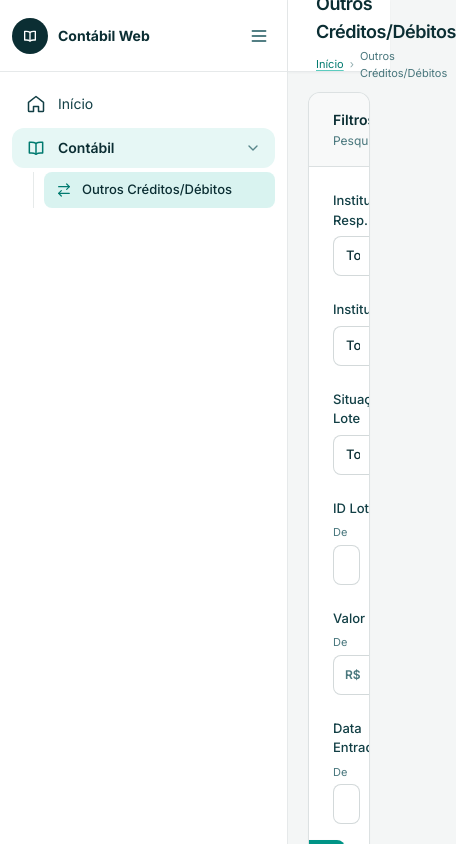
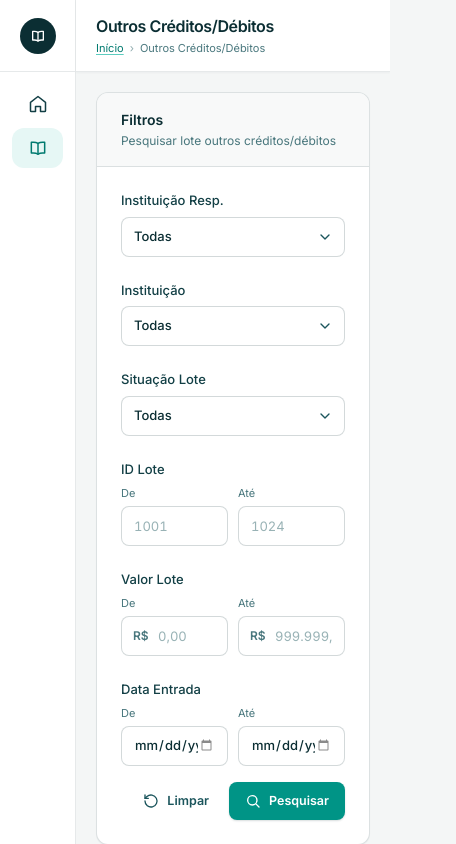
Before and after one commit to zrodrigolimaz/contabil-web, an Angular app: page / in a window 390 px wide. Shown: the top 844 px of the page, 456 px wide, since content can reach past the window. Built offline with nearby package versions, Linux system fonts and the light colour scheme.

Commit message:
feat: compacta a lateral em telas estreitas

```diff
--- a/setup-jest.ts
+++ b/setup-jest.ts
@@ -1,3 +1,19 @@
 import { setupZonelessTestEnv } from 'jest-preset-angular/setup-env/zoneless';
 
 setupZonelessTestEnv();
+
+/* O jsdom não implementa matchMedia, que o shell usa para compactar a lateral. */
+Object.defineProperty(window, 'matchMedia', {
+  writable: true,
+  value: (media: string): MediaQueryList =>
+    ({
+      media,
+      matches: false,
+      onchange: null,
+      addEventListener: () => undefined,
+      removeEventListener: () => undefined,
+      addListener: () => undefined,
+      removeListener: () => undefined,
+      dispatchEvent: () => false,
+    }) as unknown as MediaQueryList,
+});
--- a/src/app/layout/shell.html
+++ b/src/app/layout/shell.html
@@ -32,11 +32,13 @@
       @if (!menuRecolhido()) {
         <p class="min-w-0 flex-1 truncate text-sm font-bold text-petrol-900">Contábil Web</p>
       }
+      <!-- Em tela estreita a lateral já fica compacta por conta própria. -->
+      @if (!telaEstreita()) {
         <button
           type="button"
           aria-label="Alternar menu"
           [attr.aria-expanded]="!menuRecolhido()"
-        (click)="menuRecolhido.set(!menuRecolhido())"
+          (click)="alternarMenu()"
           class="grid size-8 shrink-0 place-items-center rounded-lg text-petrol-700 transition-colors hover:bg-petrol-900/5 focus-visible:outline-2 focus-visible:outline-offset-2 focus-visible:outline-primary-500"
         >
           <svg
@@ -51,6 +53,7 @@
             <path d="M4 6h16M4 12h16M4 18h16" />
           </svg>
         </button>
+      }
     </div>
 
     <ul class="flex flex-col gap-1 p-3">
@@ -111,7 +114,7 @@
               stroke-width="2"
               stroke-linecap="round"
               stroke-linejoin="round"
-              class="size-4 text-petrol-700/70 transition-transform motion-reduce:transition-none"
+              class="size-4 text-petrol-700/80 transition-transform motion-reduce:transition-none"
               [class.-rotate-90]="!grupoContabilAberto()"
               aria-hidden="true"
             >
@@ -157,9 +160,11 @@
 
   <div class="flex min-w-0 flex-1 flex-col">
     <header
-      class="flex h-[72px] flex-col justify-center border-b border-petrol-900/10 bg-white px-7 shadow-[0_1px_2px_rgba(11,46,51,0.04)]"
+      class="flex h-[72px] flex-col justify-center border-b border-petrol-900/10 bg-white px-5 shadow-[0_1px_2px_rgba(11,46,51,0.04)] sm:px-7"
     >
-      <h1 class="text-lg font-semibold tracking-tight text-petrol-900">Outros Créditos/Débitos</h1>
+      <h1 class="text-base font-semibold tracking-tight text-petrol-900 sm:text-lg">
+        Outros Créditos/Débitos
+      </h1>
       <nav aria-label="Trilha de navegação" class="mt-0.5">
         <ol class="flex items-center gap-1.5 text-[11px]">
           <li>
--- a/src/app/layout/shell.ts
+++ b/src/app/layout/shell.ts
@@ -1,5 +1,15 @@
-import { ChangeDetectionStrategy, Component, signal } from '@angular/core';
+import {
+  ChangeDetectionStrategy,
+  Component,
+  computed,
+  DestroyRef,
+  inject,
+  signal,
+} from '@angular/core';
 import { RouterOutlet } from '@angular/router';
+
+/** Abaixo disto a lateral aberta comeria quase metade da tela. */
+const TELA_ESTREITA = '(max-width: 767px)';
 
 @Component({
   selector: 'app-shell',
@@ -8,6 +18,25 @@ import { RouterOutlet } from '@angular/router';
   changeDetection: ChangeDetectionStrategy.OnPush,
 })
 export class Shell {
-  protected readonly menuRecolhido = signal(false);
+  private readonly consulta = window.matchMedia(TELA_ESTREITA);
+
+  protected readonly telaEstreita = signal(this.consulta.matches);
+  private readonly recolhidoPeloUsuario = signal(false);
+
+  protected readonly menuRecolhido = computed(
+    () => this.telaEstreita() || this.recolhidoPeloUsuario(),
+  );
+
   protected readonly grupoContabilAberto = signal(true);
+
+  constructor() {
+    const aoMudar = (evento: MediaQueryListEvent) => this.telaEstreita.set(evento.matches);
+
+    this.consulta.addEventListener('change', aoMudar);
+    inject(DestroyRef).onDestroy(() => this.consulta.removeEventListener('change', aoMudar));
+  }
+
+  protected alternarMenu(): void {
+    this.recolhidoPeloUsuario.update((recolhido) => !recolhido);
+  }
 }
```
Lines whose indentation alone changed are shown as unchanged.
